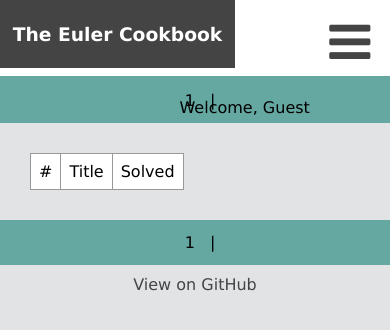
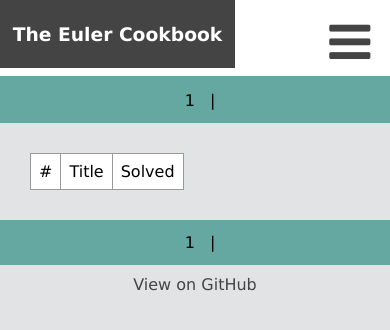
Before and after one commit to zachcalvert/euler_cookbook, a Django app: page / in a window 390 px wide. Shown: the top 330 px of the page. Run offline with Django 3.2, Linux system fonts and the light colour scheme; data that the repository does not hold is empty; some libraries are stand-ins or nearby versions.

Commit message:
hide welcome message on small screens

```diff
--- a/static/css/base.css
+++ b/static/css/base.css
@@ -55,7 +55,8 @@ td.solved {
 
 #welcome-message {
 	float:right;
-	margin: 30px 0 0 0;
+	margin: 44px 0 0 0;
+	font-size: 12px;
 }
 
 #site-header-menu {
@@ -207,7 +208,6 @@ ul.pagination.nav.navbar-nav {
 	padding: 5px;
 }
 
-
 #footer {
 	text-align:center;
 	width: 100%;
@@ -220,3 +220,11 @@ ul.pagination.nav.navbar-nav {
 #footer a:hover {
 	color: #65A7A1;
 }
+
+@media screen
+    and (max-width: 600px)  {
+    	#welcome-message {
+    		display: none;
+    	}
+
+}
```
